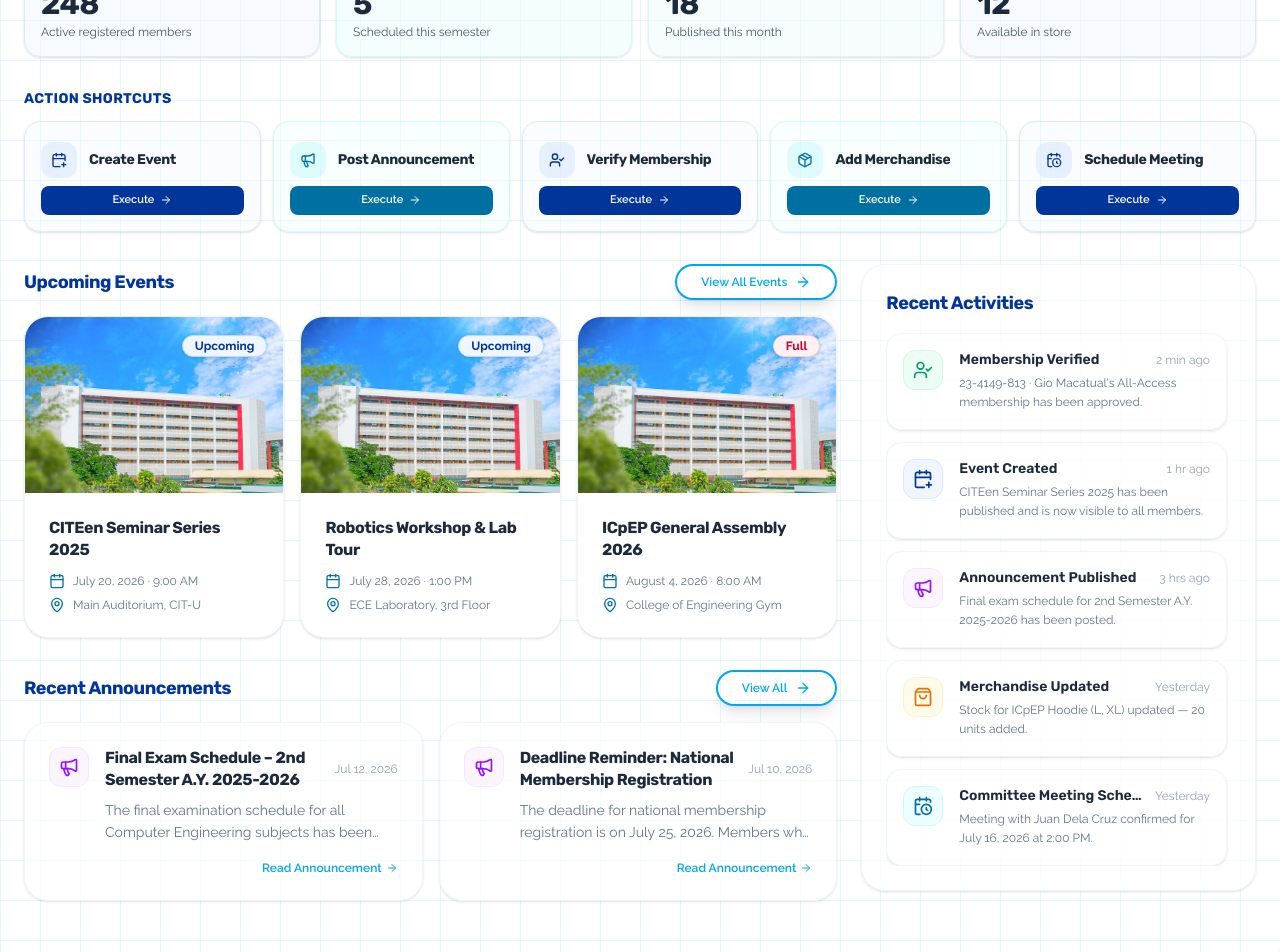
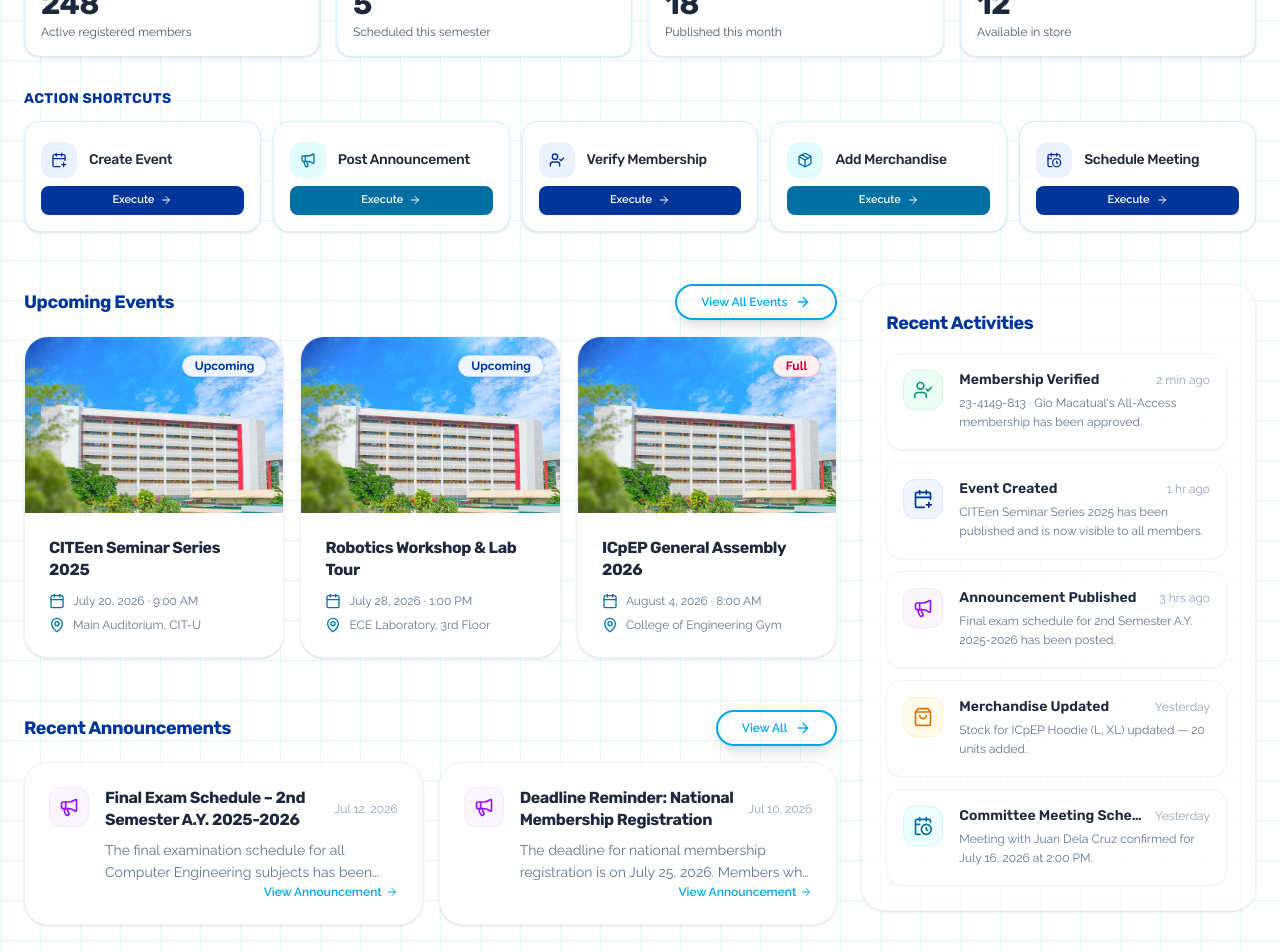
Before and after one commit to ShanRaboy11/icpep-se-citu, a Next.js app in the folder client/: page /dashboard/officer in a window 1280 px wide. Shown: the part 500-1452 px from the top of the page. Built offline with nearby package versions, Linux system fonts and the light colour scheme; no server answers.

Commit message:
style: dahsboard things -Macatual

```diff
--- a/client/src/app/dashboard/components/ActivityCard.tsx
+++ b/client/src/app/dashboard/components/ActivityCard.tsx
@@ -47,7 +47,7 @@ export const ActivityCard: FC<ActivityCardProps> = ({
   };
 
   return (
-    <div className="flex gap-4 p-4 rounded-2xl border border-slate-100 bg-white/70 hover:bg-white shadow-sm transition-all duration-300">
+    <div className="flex gap-4 p-4 rounded-2xl border border-slate-100 bg-white/50 hover:bg-white shadow-xs transition-all duration-300">
       <div className={`h-10 w-10 flex-shrink-0 rounded-xl border flex items-center justify-center ${style.color}`}>
         {style.icon}
       </div>
--- a/client/src/app/dashboard/components/AnnouncementCard.tsx
+++ b/client/src/app/dashboard/components/AnnouncementCard.tsx
@@ -19,7 +19,7 @@ export const AnnouncementCard: FC<AnnouncementCardProps> = ({
   return (
     <div
       onClick={onClick}
-      className="flex flex-col p-6 rounded-3xl border border-slate-100 bg-white/70 hover:bg-white shadow-sm transition-all duration-300 hover:shadow-md hover:-translate-y-0.5 group cursor-pointer"
+      className="flex flex-col p-6 rounded-3xl border border-slate-100 bg-white hover:bg-white shadow-sm transition-all duration-300 hover:shadow-md hover:-translate-y-0.5 group cursor-pointer"
     >
       <div className="flex items-start gap-4">
         <div className="h-10 w-10 flex-shrink-0 rounded-xl bg-purple-50 text-purple-600 border border-purple-100 flex items-center justify-center">
@@ -42,9 +42,9 @@ export const AnnouncementCard: FC<AnnouncementCardProps> = ({
         </div>
       </div>
 
-      <div className="mt-4 flex justify-end">
+      <div className=" flex justify-end">
         <span className="inline-flex items-center gap-1 font-raleway text-xs font-semibold text-primary1 group-hover:text-primary3 transition-colors duration-300">
-          Read Announcement
+          View Announcement
           <ArrowRight className="h-3 w-3 transition-transform duration-300 group-hover:translate-x-0.5" />
         </span>
       </div>
--- a/client/src/app/dashboard/components/MerchandiseCard.tsx
+++ b/client/src/app/dashboard/components/MerchandiseCard.tsx
@@ -24,7 +24,7 @@ export const MerchandiseCard: FC<MerchandiseCardProps> = ({
       onClick={onClick}
       className="flex flex-col rounded-3xl border border-slate-100 bg-white overflow-hidden shadow-sm transition-all duration-300 hover:shadow-md hover:-translate-y-1 group cursor-pointer"
     >
-      <div className="relative h-48 w-full overflow-hidden bg-slate-50">
+      <div className="relative h-35 w-full overflow-hidden bg-slate-50">
         <Image
           src={imageUrl}
           alt={name}
--- a/client/src/app/dashboard/components/QuickActionCard.tsx
+++ b/client/src/app/dashboard/components/QuickActionCard.tsx
@@ -14,13 +14,13 @@ interface QuickActionCardProps {
 const accentStyles = {
   primary: {
     border: "border-blue-100 hover:border-blue-300",
-    bg: "bg-blue-50/30 hover:bg-blue-50/80",
+    bg: "bg-white hover:bg-blue-50/80",
     icon: "text-[#003599] bg-blue-100/60",
     button: "bg-[#003599] hover:bg-[#004ab3] text-white",
   },
   steel: {
     border: "border-cyan-100 hover:border-cyan-300",
-    bg: "bg-cyan-50/30 hover:bg-cyan-50/80",
+    bg: "bg-white hover:bg-cyan-50/80",
     icon: "text-[#006fa1] bg-cyan-100/60",
     button: "bg-[#006fa1] hover:bg-[#007fb8] text-white",
   },
@@ -52,7 +52,7 @@ export const QuickActionCard: FC<QuickActionCardProps> = ({
         >
           {icon}
         </div>
-        <h4 className="font-rubik text-sm font-bold text-slate-800 tracking-tight truncate">
+        <h4 className="font-rubik text-sm font-medium text-slate-800 tracking-tight truncate">
           {title}
         </h4>
       </div>
--- a/client/src/app/dashboard/components/StatCard.tsx
+++ b/client/src/app/dashboard/components/StatCard.tsx
@@ -12,17 +12,17 @@ interface StatCardProps {
 
 const colorStyles = {
   blue: {
-    bg: "bg-blue-50/50 hover:bg-blue-50 border-blue-100 hover:border-blue-200",
+    bg: "bg-white hover:bg-blue-50 border-blue-100 hover:border-blue-200",
     iconBg: "bg-blue-100/80 text-[#003599]",
     badge: "text-[#003599] border-blue-200 bg-white/70",
   },
   cyan: {
-    bg: "bg-cyan-50/50 hover:bg-cyan-50 border-cyan-100 hover:border-cyan-200",
+    bg: "bg-white hover:bg-cyan-50 border-cyan-100 hover:border-cyan-200",
     iconBg: "bg-cyan-100/80 text-[#006fa1]",
     badge: "text-[#006fa1] border-cyan-200 bg-white/70",
   },
   sky: {
-    bg: "bg-sky-50/50 hover:bg-sky-50 border-sky-100 hover:border-sky-200",
+    bg: "bg-white hover:bg-sky-50 border-sky-100 hover:border-sky-200",
     iconBg: "bg-sky-100/80 text-[#0073AD]",
     badge: "text-[#0073AD] border-sky-200 bg-white/70",
   },
@@ -48,7 +48,7 @@ export const StatCard: FC<StatCardProps> = ({
     >
       <div className="flex items-center justify-between mb-3">
         <span
-          className={`inline-block rounded-full border px-2.5 py-0.5 text-[10px] font-semibold font-raleway transition-all duration-300 ${styles.badge}`}
+          className={`inline-block rounded-md py-0.5 text-[14px] font-semibold font-raleway transition-all duration-300 `}
         >
           {title}
         </span>
--- a/client/src/app/dashboard/officer/page.tsx
+++ b/client/src/app/dashboard/officer/page.tsx
@@ -163,7 +163,7 @@ export default function OfficerDashboardPage() {
                   variants={fadeUp}
                   initial="hidden"
                   animate="visible"
-                  className="flex flex-col gap-4"
+                  className="flex flex-col gap-4 mt-5"
                 >
                   <div className="flex items-center justify-between">
                     <h3 className="font-rubik text-lg font-bold text-primary3 tracking-tight">
@@ -199,7 +199,7 @@ export default function OfficerDashboardPage() {
                   variants={fadeUp}
                   initial="hidden"
                   animate="visible"
-                  className="flex flex-col gap-4"
+                  className="flex flex-col gap-4 mt-5"
                 >
                   <div className="flex items-center justify-between">
                     <h3 className="font-rubik text-lg font-bold text-primary3 tracking-tight">
@@ -234,7 +234,7 @@ export default function OfficerDashboardPage() {
                 variants={fadeUp}
                 initial="hidden"
                 animate="visible"
-                className="lg:col-span-1 flex flex-col gap-4 bg-white/70 border border-slate-100 rounded-3xl p-6 shadow-sm min-h-[500px]"
+                className="lg:col-span-1 flex flex-col gap-4 bg-white/70 border border-slate-100 rounded-3xl p-6 shadow-sm min-h-[500px] mt-5"
               >
                 <h3 className="font-rubik text-lg font-bold text-primary3 tracking-tight">
                   Recent Activities
--- a/client/src/app/dashboard/student/page.tsx
+++ b/client/src/app/dashboard/student/page.tsx
@@ -121,7 +121,7 @@ export default function StudentDashboardPage() {
                 variants={fadeUp}
                 initial="hidden"
                 animate="visible"
-                className="lg:col-span-2 flex flex-col gap-4"
+                className="lg:col-span-2 flex flex-col gap-4 mt-5"
               >
                 <div className="flex items-center justify-between">
                   <h3 className="font-rubik text-lg font-bold text-primary3 tracking-tight">
@@ -155,7 +155,7 @@ export default function StudentDashboardPage() {
                 variants={fadeUp}
                 initial="hidden"
                 animate="visible"
-                className="lg:col-span-1 flex flex-col gap-4 bg-white/70 border border-slate-100 rounded-3xl p-6 shadow-sm"
+                className="lg:col-span-1 flex flex-col gap-4 bg-white border border-slate-100 rounded-3xl p-6 shadow-sm mt-5"
               >
                 <div className="flex items-center justify-between">
                   <h3 className="font-rubik text-base font-bold text-primary3 tracking-tight">
@@ -169,7 +169,8 @@ export default function StudentDashboardPage() {
                     <ArrowRight className="h-3 w-3" />
                   </button>
                 </div>
-                <div className="grid grid-cols-2 gap-3">
+                <div className="grid grid-cols-2 gap-3 mt-3
+                ">
                   {featuredMerch.slice(0, 2).map((item) => (
                     <MerchandiseCard
                       key={item.id}
```
